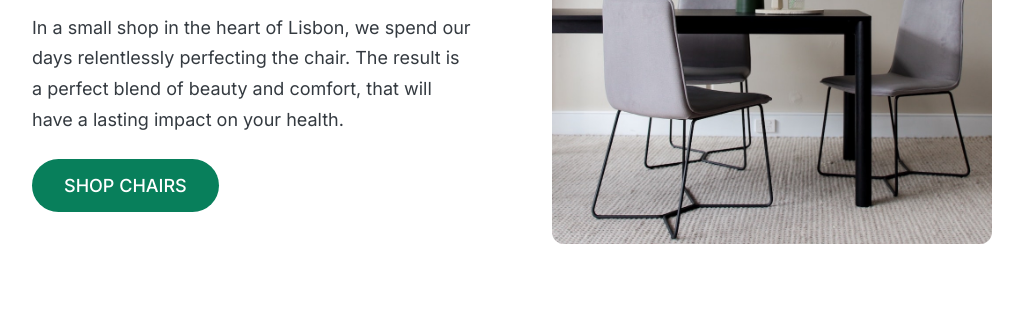
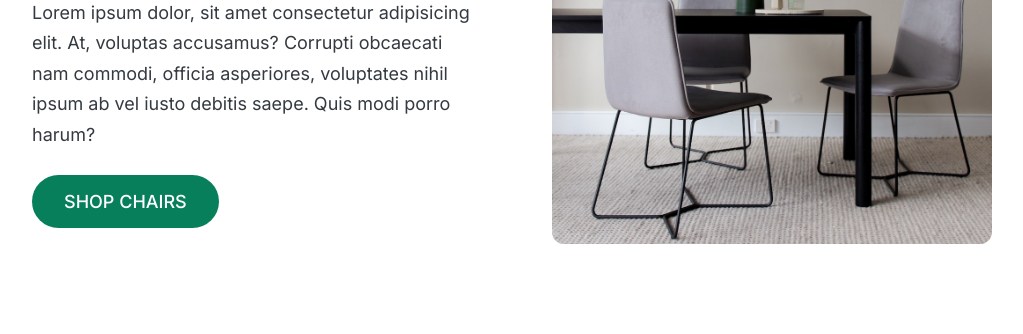
Before and after one commit to mapumapu/Chair-Shop, a plain HTML site: page index.html in a window 1280 px wide. Shown: the part 260-594 px from the top of the page, without its empty margins (128-1151 px from the left). Drawn offline with Linux system fonts and the light colour scheme.

Commit message:
Update index.html

```diff
--- a/index.html
+++ b/index.html
@@ -13,7 +13,7 @@
       rel="stylesheet"
     />
 
-    <title>Lisbon Chair Shop</title>
+    <title>Maputo Chair Shop</title>
   </head>
   <body>
     <div class="container">
@@ -21,9 +21,7 @@
         <div class="header-text-box">
           <h1>We design and build better chairs, for a better life</h1>
           <p class="header-text">
-            In a small shop in the heart of Lisbon, we spend our days
-            relentlessly perfecting the chair. The result is a perfect blend of
-            beauty and comfort, that will have a lasting impact on your health.
+            Lorem ipsum dolor, sit amet consectetur adipisicing elit. At, voluptas accusamus? Corrupti obcaecati nam commodi, officia asperiores, voluptates nihil ipsum ab vel iusto debitis saepe. Quis modi porro harum?
           </p>
           <a class="btn btn--big" href="#">Shop chairs</a>
         </div>
```
